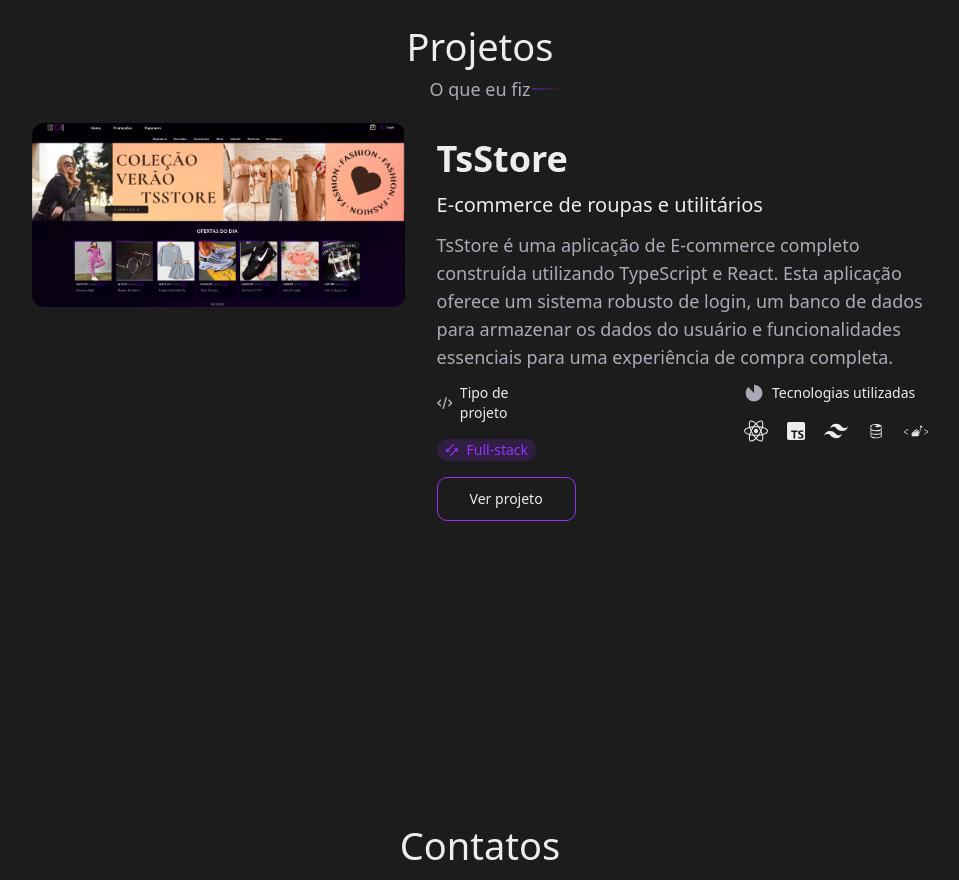
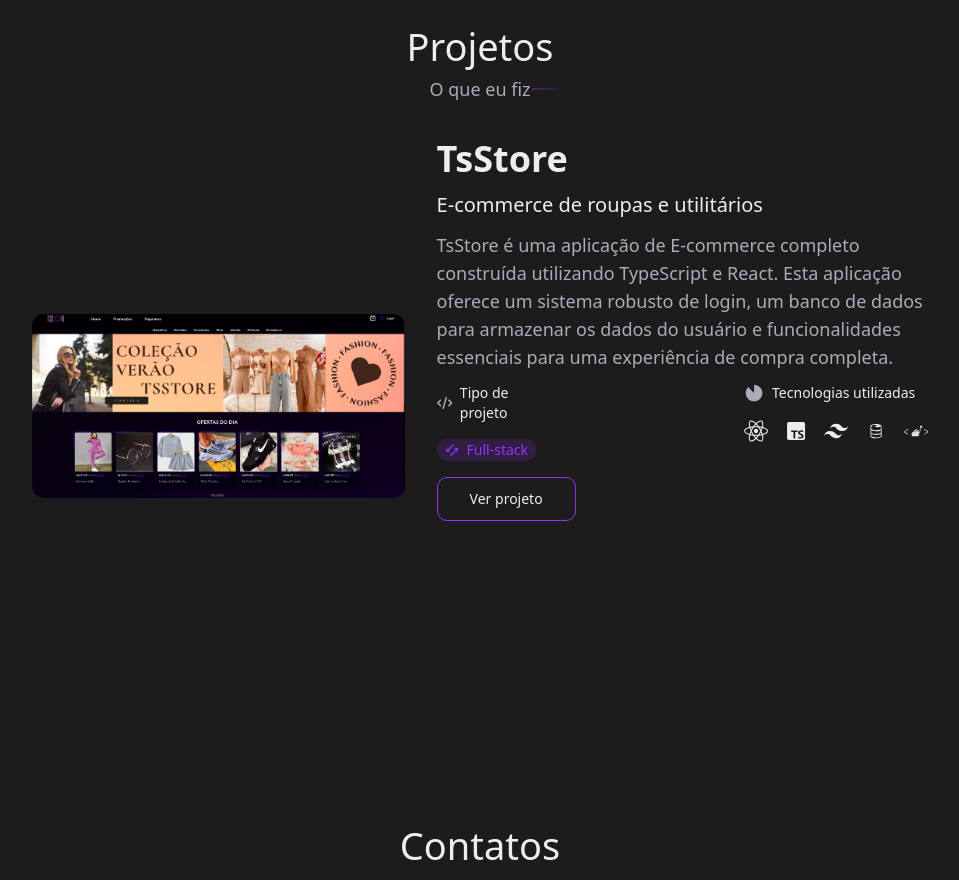
Before and after one commit to hiagoCf19/myPortfolio, a React (Vite) app: page / in a window 1280 px wide. Shown: the part 2540-3420 px from the top of the page, without its empty margins (160-1119 px from the left). Built offline with nearby package versions, Linux system fonts and the light colour scheme.

Commit message:
feat: add curriculo & centralizando imagem do projeto

```diff
--- a/src/components/Projetos/carousel.tsx
+++ b/src/components/Projetos/carousel.tsx
@@ -30,8 +30,8 @@ export const CarouselProjectsMobile = () => {
           {projetos.map((p) => (
 
             <CarouselItem key={p.nome} className="space-y-4 sm:flex sm:gap-8">
-              <div className="sm:flex-1">
-                <img className="aspect-square sm:aspect-auto rounded-lg lg:flex-1" src={p.foto} alt={p.nome} />
+              <div className="sm:flex-1 items-center justify-center flex">
+                <img className="aspect-square lg:aspect-auto rounded-lg lg:flex-1" src={p.foto} alt={p.nome} />
               </div>
               <div className="sm:flex-1">
                 <div className=" flex flex-col gap-3">
@@ -77,7 +77,7 @@ export const CarouselProjectsMobile = () => {
                 </div>
                 <div className="pt-4 flex justify-center sm:justify-start">
                   <Button variant={"outline"} className="border border-primary hover:bg-background hover:text-primary" size={"lg"} asChild>
-                    <a href={p.link}>
+                    <a href={p.link} target="_blank">
                       Ver projeto
                     </a>
                   </Button>
--- a/src/components/SobreMim/index.tsx
+++ b/src/components/SobreMim/index.tsx
@@ -50,9 +50,12 @@ const SobreMim = () => {
               Estou atualmente cursando Desenvolvimento de Sistemas. Minha paixão pela tecnologia me levou a explorar o vasto campo do desenvolvimento de software. Após alguns anos estudando a interatividade com o usuário, venho expandindo meus estudos e projetos para englobar o universo Java, especialmente utilizando o framework Spring Boot.<br /> Isso tem impulsionado minha evolução constante no caminho fullstack. Sou dedicado ao aprendizado contínuo e estou sempre me atualizando para acompanhar as novas tecnologias que moldam o futuro do desenvolvimento.
 
               <div className="flex sm:block justify-center items-center w-full ">
-                <Button type="button" variant={"outline"} size={"sm"} className="w-min flex items-center gap-4">
-                  <GoPaperclip size={18} />
-                  Ver currículo
+
+                <Button type="button" variant={"outline"} size={"sm"} className="w-min flex items-center gap-4" asChild>
+                  <a href="https://drive.google.com/file/d/1fSXkaLQ-QL3ukyJATcrDQJRvN6ZDwpWp/view?usp=sharing">
+                    <GoPaperclip size={18} target="_blank" />
+                    Ver currículo</a>
+
                 </Button>
 
               </div>
```
